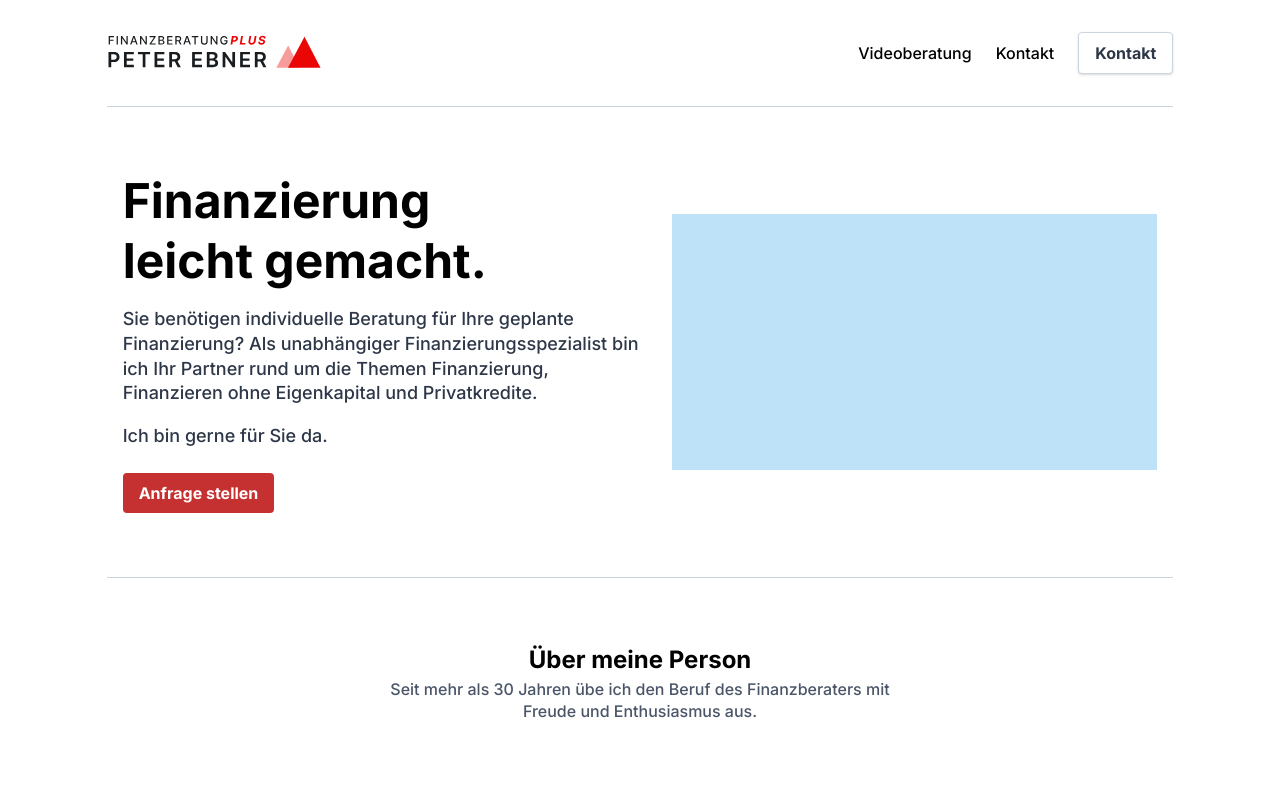
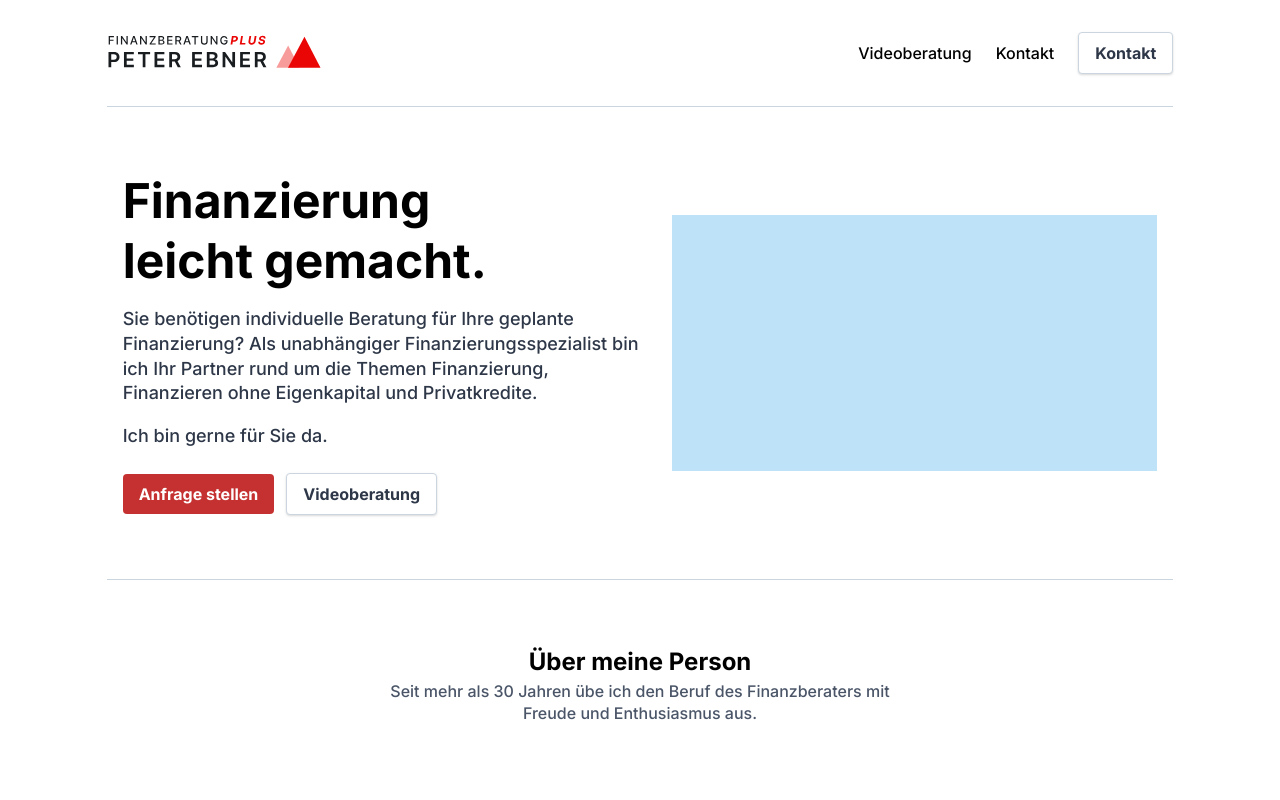
Before and after one commit to dvdptr/website-peplus, a Nuxt app: page / in a window 1280 px wide. Shown: the top 800 px of the page. Built offline with nearby package versions, Linux system fonts and the light colour scheme.

Commit message:
Hero: add button

```diff
--- a/components/Hero.vue
+++ b/components/Hero.vue
@@ -13,6 +13,9 @@
         <button
           class="bg-red-700 hover:bg-red-600 text-white font-bold py-2 px-4 rounded"
         >Anfrage stellen</button>
+        <button
+          class="bg-white hover:bg-red-100 text-gray-800 font-semibold py-2 px-4 border border-gray-400 rounded shadow ml-3"
+        >Videoberatung</button>
       </section>
     </div>
     <div class="w-1/2 px-4">
```
